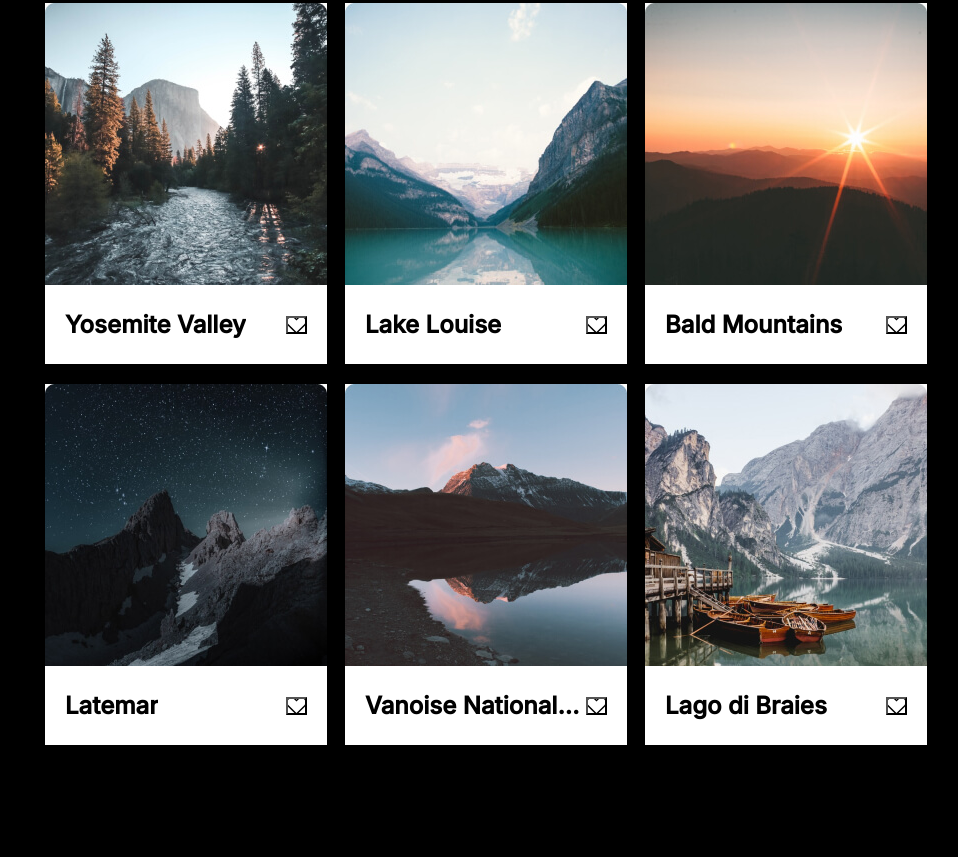
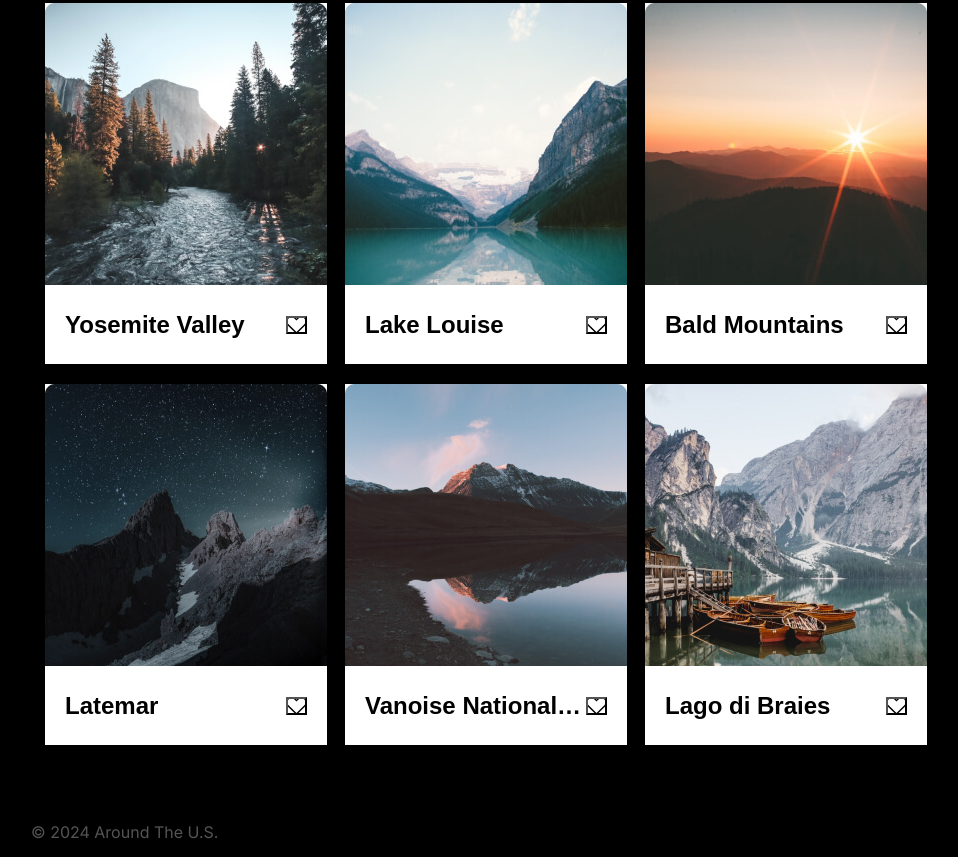
Before and after one commit to mrho062/se_project_aroundtheus, a plain HTML site: page index.html in a window 1280 px wide. Shown: the part 253-1110 px from the top of the page, without its empty margins (154-1112 px from the left). Before the commit the page ends 1034 px from the top, so only its background shows below. Drawn offline with Linux system fonts and the light colour scheme.

Commit message:
Add Inter-Black to card__title and add footer block to BEM structure

```diff
--- a/blocks/cards.css
+++ b/blocks/cards.css
@@ -1,4 +1,4 @@
 .cards {
-    font-family: 'Inter', Arial, sans-serif;
+    font-family: 'Inter-Black', Arial, sans-serif;
     padding: 15px 0 36px;
 }
--- /dev/null
+++ b/blocks/footer.css
@@ -0,0 +1,7 @@
+.footer__copyright {
+    color: #545454;
+    margin-left: 185px;
+    margin-top: 42px;
+    max-width: 318px;
+    line-height: 18px;
+}
--- a/index.html
+++ b/index.html
@@ -72,6 +72,9 @@
           </ul>
         </section>
       </main>
+      <footer>
+        <p class="footer__copyright">&copy; 2024 Around The U.S.</p>
+      </footer>
     </div>
   </body>
 </html>
--- a/pages/index.css
+++ b/pages/index.css
@@ -5,3 +5,4 @@
 @import url("../blocks/profile.css");
 @import url("../blocks/cards.css");
 @import url("../blocks/card.css");
+@import url("../blocks/footer.css");
```
